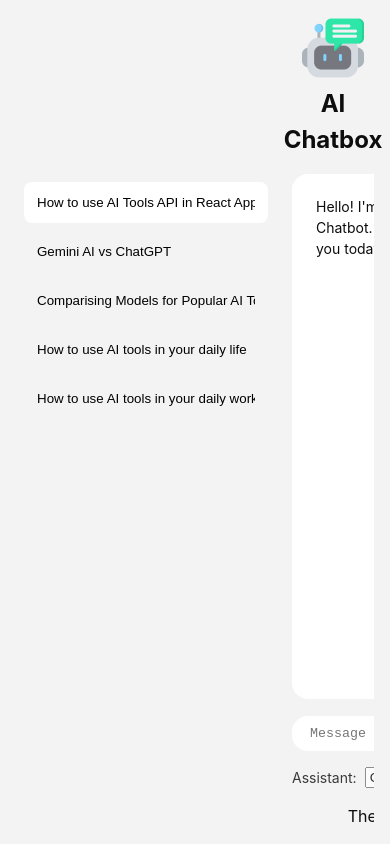
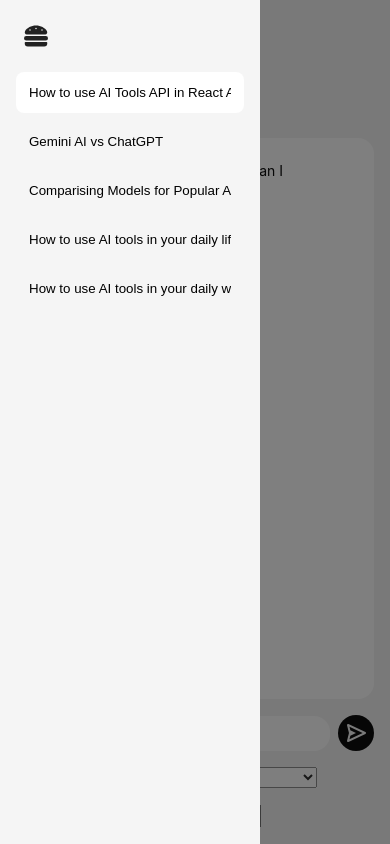
Before and after one commit to samh1996/react-ai-chatbox, a React (Vite) app: page / in a window 390 px wide. Built offline with nearby package versions, Linux system fonts and the light colour scheme; no server answers.

Commit message:
Added Hamburger Menu

```diff
--- a/src/App.module.css
+++ b/src/App.module.css
@@ -54,3 +54,9 @@
   justify-content: center;
   gap: 16px;
 }
+
+@media screen and (max-width: 768px) {
+  .Header {
+    padding-left: 0;
+  }
+}
--- a/src/components/Sidebar/Sidebar.jsx
+++ b/src/components/Sidebar/Sidebar.jsx
@@ -1,4 +1,6 @@
 import styles from "./Sidebar.module.css";
+import { FaHamburger } from "react-icons/fa";
+import { useEffect, useRef, useState } from "react";
 
 const CHATS = [
   {
@@ -24,8 +26,29 @@
 ];
 
 export function Sidebar({ chats = CHATS, activeChatId = 1 }) {
+  const [isOpen, setIsOpen] = useState(true);
+
+  function handleSidebarToggle() {
+    setIsOpen((prevIsOpen) => !prevIsOpen);
+  }
+
+  function handleOnKeyDown(event) {
+    if (isOpen && event.key === "Escape") {
+      setIsOpen(false);
+    }
+  }
+
   return (
-    <div className={styles.Sidebar}>
+    <>
+      <button
+        className={styles.MenuButton}
+        onClick={handleSidebarToggle}
+        onKeyDown={handleOnKeyDown}
+      >
+        <FaHamburger size={24} />
+      </button>
+
+      <div className={styles.Sidebar} data-open={isOpen}>
         <ul className={styles.Chats}>
           {chats.map((chat) => (
             <li
@@ -40,5 +63,10 @@
           ))}
         </ul>
       </div>
+
+      {isOpen && (
+        <div className={styles.Overlay} onClick={handleSidebarToggle}></div>
+      )}
+    </>
   );
 }
--- a/src/components/Sidebar/Sidebar.module.css
+++ b/src/components/Sidebar/Sidebar.module.css
@@ -3,6 +3,36 @@
   width: 260px;
   padding: 8px;
   border-radius: 16px;
+  transition: transform 0.3s ease-in-out;
+}
+
+.MenuButton {
+  position: fixed;
+  top: 16px;
+  left: 16px;
+  z-index: 3;
+  display: none;
+  padding: 8px;
+  border: none;
+  background: none;
+  cursor: pointer;
+}
+
+.MenuButton svg {
+  vertical-align: middle;
+  fill: light-dark(#212121, #ffffff);
+}
+
+.Overlay {
+  display: none;
+  position: fixed;
+  top: 0;
+  left: 0;
+  z-index: 1;
+  width: 100vh;
+  height: 100vh;
+  background: rgba(0, 0, 0, 0.5);
+  animation: fadeIn 0.3s ease-in-out;
 }
 
 .Chats {
@@ -38,3 +68,39 @@
   white-space: nowrap;
   overflow: hidden;
 }
+
+@media screen and (max-width: 768px) {
+  .Sidebar {
+    position: fixed;
+    top: 0;
+    left: 0;
+    z-index: 2;
+    height: 100%;
+    padding: 72px 16px 16px;
+    border-radius: 0;
+    background: light-dark(#f5f5f5, #1e1e1e);
+    transform: translateX(-100%);
+  }
+
+  .Sidebar[data-open="true"] {
+    transform: translateX(0);
+  }
+
+  .MenuButton {
+    display: block;
+  }
+
+  .Overlay {
+    display: block;
+  }
+}
+
+@keyframes fadeIn {
+  from {
+    opacity: 0;
+  }
+
+  to {
+    opacity: 1;
+  }
+}
```
Lines whose indentation alone changed are shown as unchanged.
